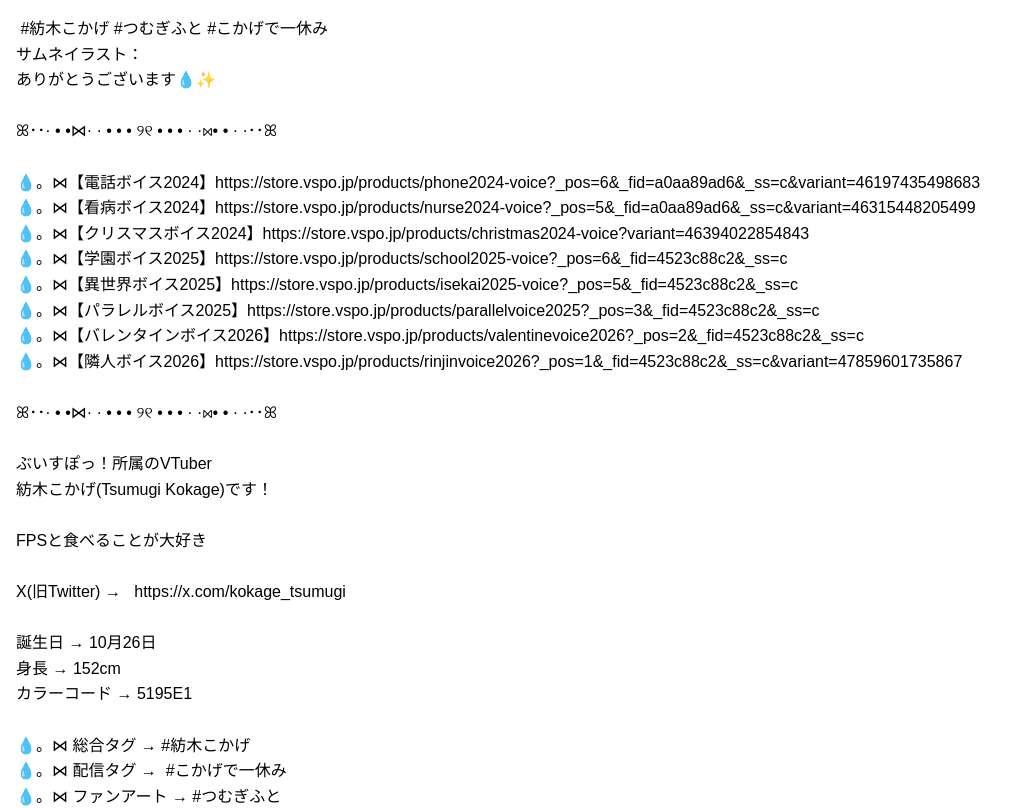
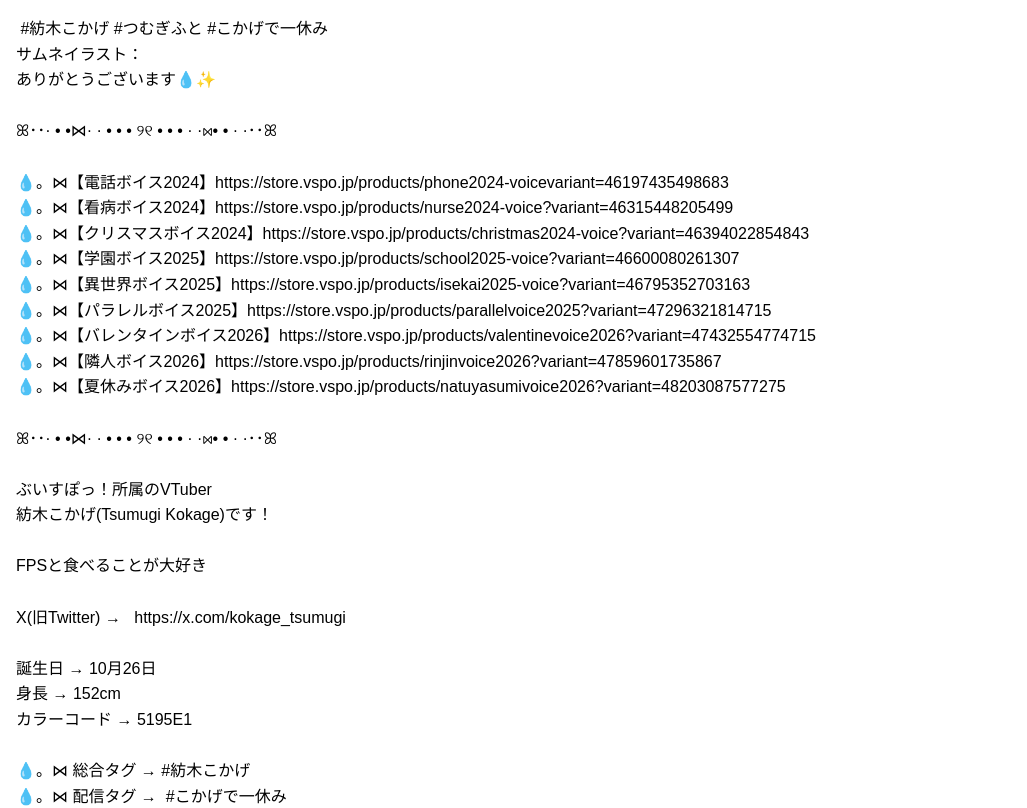
Before and after one commit to YeahOjisan/-, a plain HTML site: page index.html in a window 1280 px wide. Shown: the top 808 px of the page, without its empty margins (0-1027 px from the left). Drawn offline with Linux system fonts and the light colour scheme.

Commit message:
index.html

```diff
--- a/index.html
+++ b/index.html
@@ -54,14 +54,15 @@ body {
 
 ꕤ･･· • •⋈· · • • • ୨୧ • • • · ·⋈• • · ·･･ꕤ
 
-💧。⋈【電話ボイス2024】https://store.vspo.jp/products/phone2024-voice?_pos=6&_fid=a0aa89ad6&_ss=c&variant=46197435498683
-💧。⋈【看病ボイス2024】https://store.vspo.jp/products/nurse2024-voice?_pos=5&_fid=a0aa89ad6&_ss=c&variant=46315448205499
+💧。⋈【電話ボイス2024】https://store.vspo.jp/products/phone2024-voicevariant=46197435498683
+💧。⋈【看病ボイス2024】https://store.vspo.jp/products/nurse2024-voice?variant=46315448205499
 💧。⋈【クリスマスボイス2024】https://store.vspo.jp/products/christmas2024-voice?variant=46394022854843
-💧。⋈【学園ボイス2025】https://store.vspo.jp/products/school2025-voice?_pos=6&_fid=4523c88c2&_ss=c
-💧。⋈【異世界ボイス2025】https://store.vspo.jp/products/isekai2025-voice?_pos=5&_fid=4523c88c2&_ss=c
-💧。⋈【パラレルボイス2025】https://store.vspo.jp/products/parallelvoice2025?_pos=3&_fid=4523c88c2&_ss=c
-💧。⋈【バレンタインボイス2026】https://store.vspo.jp/products/valentinevoice2026?_pos=2&_fid=4523c88c2&_ss=c
-💧。⋈【隣人ボイス2026】https://store.vspo.jp/products/rinjinvoice2026?_pos=1&_fid=4523c88c2&_ss=c&variant=47859601735867
+💧。⋈【学園ボイス2025】https://store.vspo.jp/products/school2025-voice?variant=46600080261307
+💧。⋈【異世界ボイス2025】https://store.vspo.jp/products/isekai2025-voice?variant=46795352703163
+💧。⋈【パラレルボイス2025】https://store.vspo.jp/products/parallelvoice2025?variant=47296321814715
+💧。⋈【バレンタインボイス2026】https://store.vspo.jp/products/valentinevoice2026?variant=47432554774715
+💧。⋈【隣人ボイス2026】https://store.vspo.jp/products/rinjinvoice2026?variant=47859601735867
+💧。⋈【夏休みボイス2026】https://store.vspo.jp/products/natuyasumivoice2026?variant=48203087577275
 
 ꕤ･･· • •⋈· · • • • ୨୧ • • • · ·⋈• • · ·･･ꕤ
 
```
